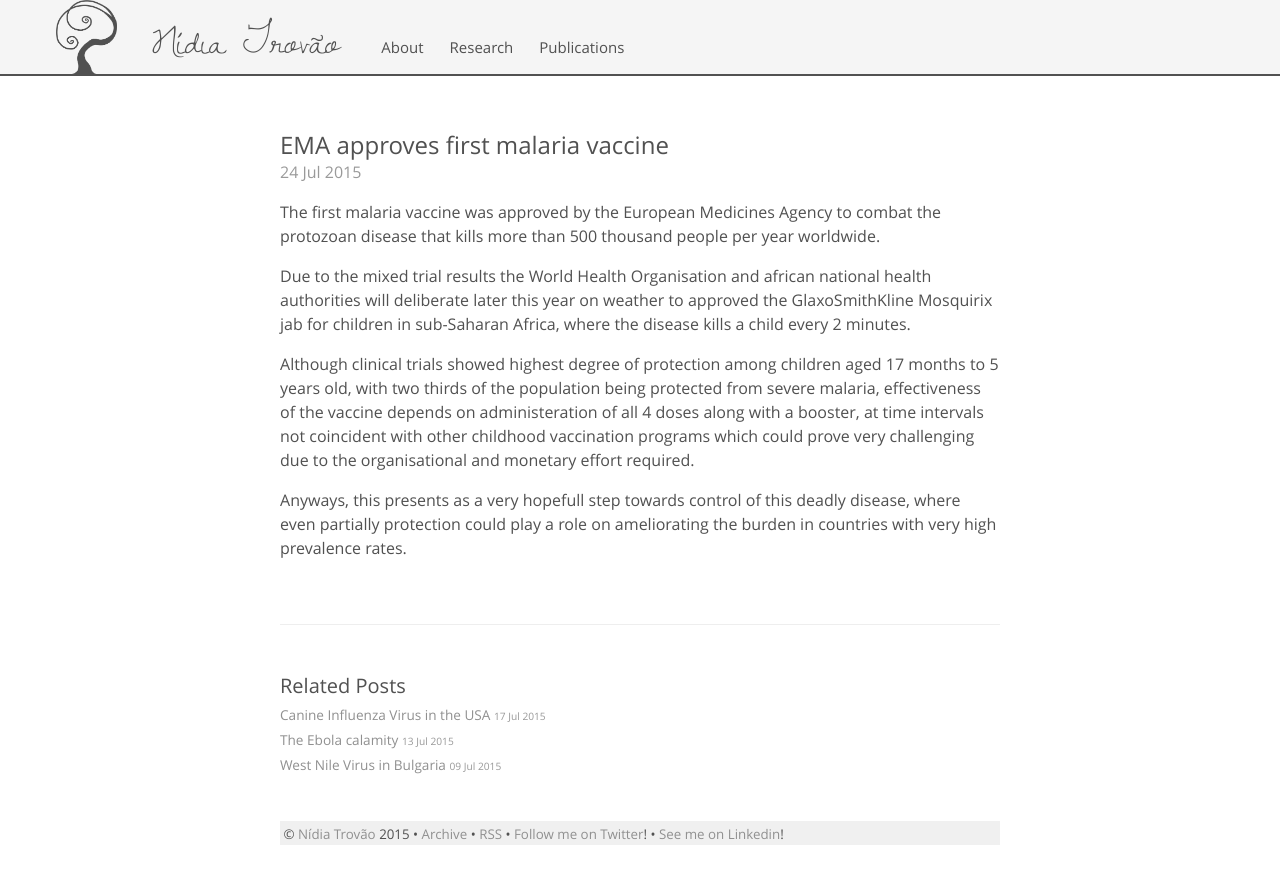
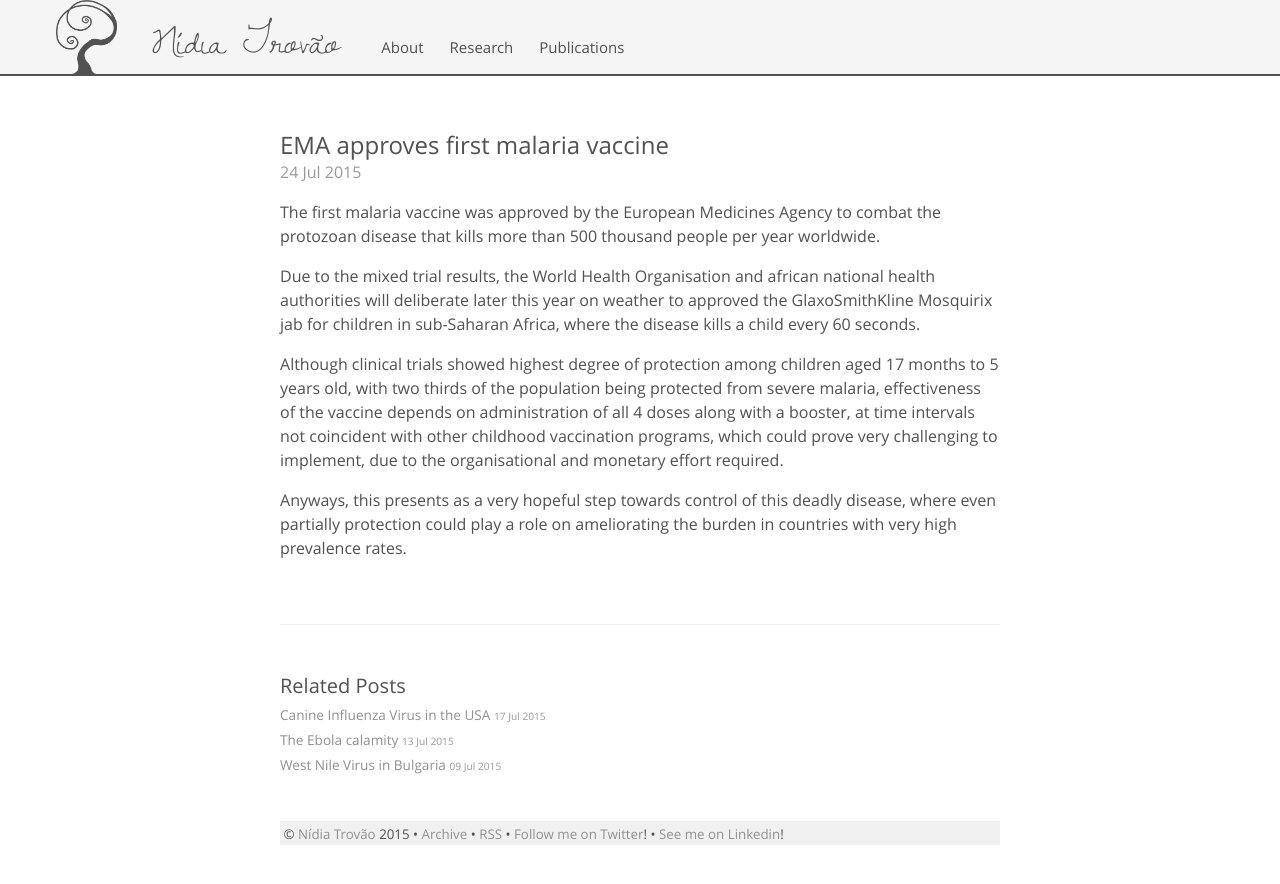
Before and after one commit to nidiatrovao/nidiatrovao.github.io, a Jekyll site: the page built from _posts/2015-07-24-vaccine-malaria.md, in a window 1280 px wide. Shown: the top 884 px of the page. Built offline with Jekyll 4.4.1, drawn with Linux system fonts in a browser that asks for light colours.

Commit message:
6th post

```diff
--- a/_posts/2015-07-24-vaccine-malaria.md
+++ b/_posts/2015-07-24-vaccine-malaria.md
@@ -5,8 +5,8 @@ title: EMA approves first malaria vaccine
 
 The first malaria vaccine was approved by the European Medicines Agency to combat the protozoan disease that kills more than 500 thousand people per year worldwide.
 
-Due to the mixed trial results the World Health Organisation and african national health authorities will deliberate later this year on weather to approved the GlaxoSmithKline Mosquirix jab for children in  sub-Saharan Africa, where the disease kills a child every 2 minutes.
+Due to the mixed trial results, the World Health Organisation and african national health authorities will deliberate later this year on weather to approved the GlaxoSmithKline Mosquirix jab for children in sub-Saharan Africa, where the disease kills a child every 60 seconds.
 
-Although clinical trials showed highest degree of protection among children aged 17 months to 5 years old, with two thirds of the population being protected from severe malaria, effectiveness of the vaccine depends on administeration of all 4 doses along with a booster, at time intervals not coincident with other childhood vaccination programs which could prove very challenging due to the organisational and monetary effort required.
+Although clinical trials showed highest degree of protection among children aged 17 months to 5 years old, with two thirds of the population being protected from severe malaria, effectiveness of the vaccine depends on administration of all 4 doses along with a booster, at time intervals not coincident with other childhood vaccination programs, which could prove very challenging to implement, due to the organisational and monetary effort required.
 
-Anyways, this presents as a very hopefull step towards control of this deadly disease, where even partially protection could play a role on ameliorating the burden in countries with very high prevalence rates.
+Anyways, this presents as a very hopeful step towards control of this deadly disease, where even partially protection could play a role on ameliorating the burden in countries with very high prevalence rates.
```
